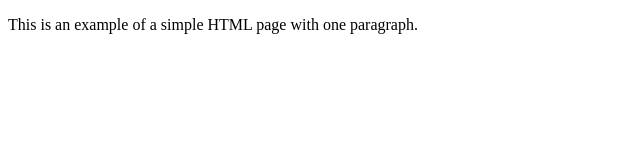
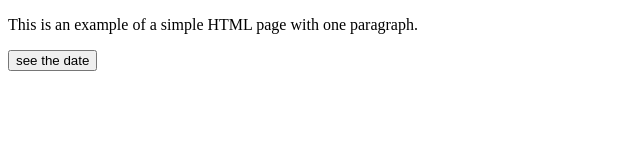
Before and after one commit to ali50m/PlayGithub, a plain HTML site: page docs/index.html in a window 1280 px wide. Shown: the whole page, without its empty margins (0-640 px from the left). Drawn offline with Linux system fonts and the light colour scheme.

Commit message:
try to run javascript on homepage

```diff
--- a/docs/index.html
+++ b/docs/index.html
@@ -1,9 +1,15 @@
 <!DOCTYPE html>
 <html>
+
 <head>
     <title>Hello world</title>
 </head>
+
 <body>
     <p>This is an example of a simple HTML page with one paragraph.</p>
+    <button type="button" onclick="document.getElementById('demo').innerHTML = Date()">
+        see the date</button>
+    <p id="demo"></p>
 </body>
+
 </html>
```
Lines whose indentation alone changed are shown as unchanged.
